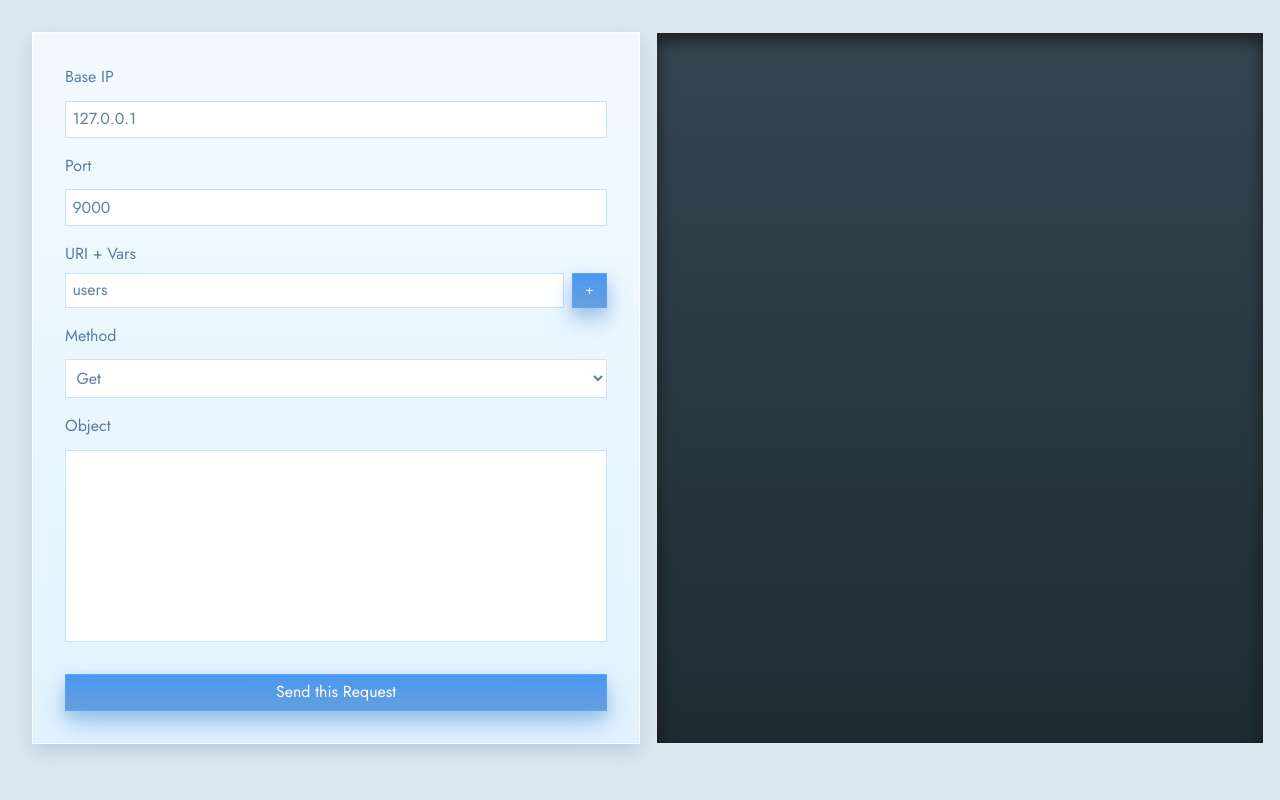
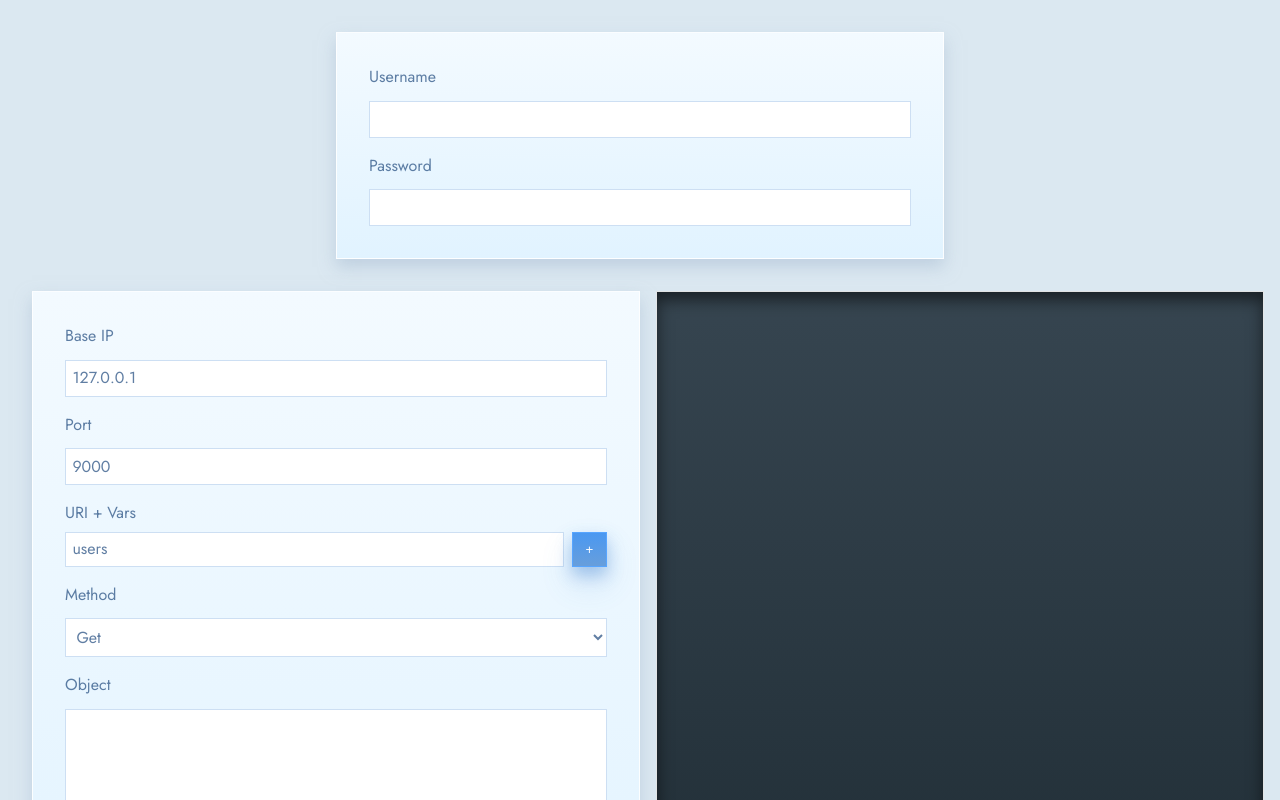
Before and after one commit to ask0ldd/APIRequestMaker, a React (Vite) app: page / in a window 1280 px wide. Shown: the top 800 px of the page. Built offline with nearby package versions, Linux system fonts and the light colour scheme; a web font is replaced by a local one.

Commit message:
login form

```diff
--- a/src/App.css
+++ b/src/App.css
@@ -21,6 +21,7 @@ main {
   margin: 0 auto;
   padding: 2rem;
   width: 100%;
+  row-gap: 2rem;
 }
 
 .formnResultsContainer {
@@ -72,6 +73,7 @@ label {
 
 form input[type="text"],
 form input[type="number"],
+form input[type="password"],
 select {
   border: 1px solid #4688d344;
   background: #ffffff;
--- a/src/App.tsx
+++ b/src/App.tsx
@@ -1,5 +1,6 @@
 import { useState } from 'react'
 import './App.css'
+import Login from './components/Login'
 
 function App() {
 
@@ -124,6 +125,7 @@ function App() {
 
   return (
     <main>
+      <Login/>
       <div className='formnResultsContainer'>
         <form onSubmit={handleSubmit}>
           <label htmlFor='baseIP'>Base IP</label>
--- /dev/null
+++ b/src/components/Login.tsx
@@ -0,0 +1,31 @@
+import { useState } from 'react'
+import '../style/Login.css'
+
+function Login(){
+
+    const [credentials, setCredentials] = useState<Array<string>>([])
+
+    function handleChange(event: React.FormEvent<HTMLInputElement | HTMLTextAreaElement | HTMLSelectElement>): void {
+        if(event.currentTarget.name == "username") {
+            const newCredentials = [...credentials]
+            newCredentials[0] = event.currentTarget.value
+            setCredentials(newCredentials)
+        }
+        if(event.currentTarget.name == "password") {
+            const newCredentials = [...credentials]
+            newCredentials[1] = event.currentTarget.value
+            setCredentials(newCredentials)
+        }
+    }
+
+    return(
+        <form className="loginContainer">
+          <label htmlFor='username'>Username</label>
+          <input name="username" onChange={handleChange} type="text" value={credentials[0]}/>
+          <label htmlFor="password">Password</label>
+          <input name="password" onChange={handleChange} type="text" value={credentials[1]}/>
+        </form>
+    )
+}
+
+export default Login
--- /dev/null
+++ b/src/style/Login.css
@@ -0,0 +1,13 @@
+.loginContainer {
+  width: 100%;
+  display: flex;
+  flex-direction: column;
+  padding: 2rem;
+  background: linear-gradient(
+    to bottom,
+    var(--form-bg-stop1) 0%,
+    var(--form-bg-stop2) 100%
+  );
+  border: 1px solid #ffffffdd;
+  box-shadow: 0 8px 16px #a5bad188;
+}
```
